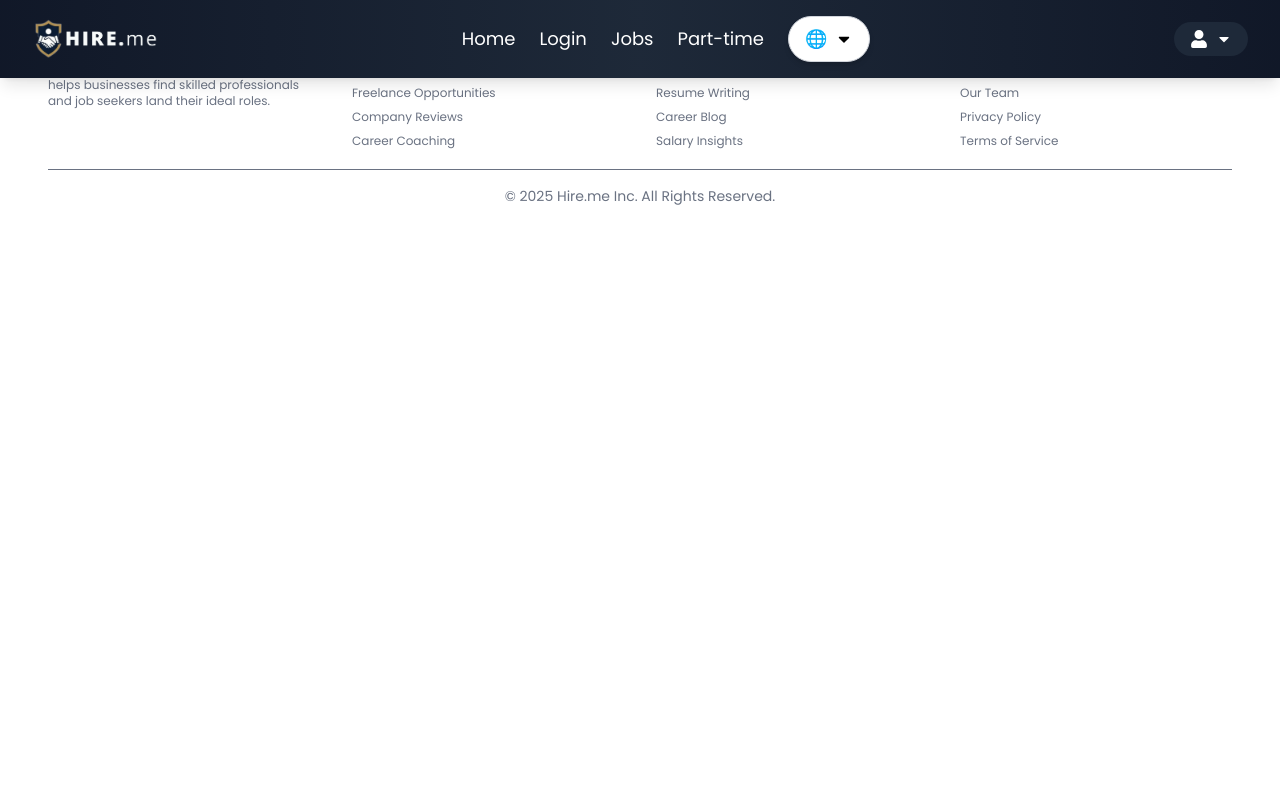
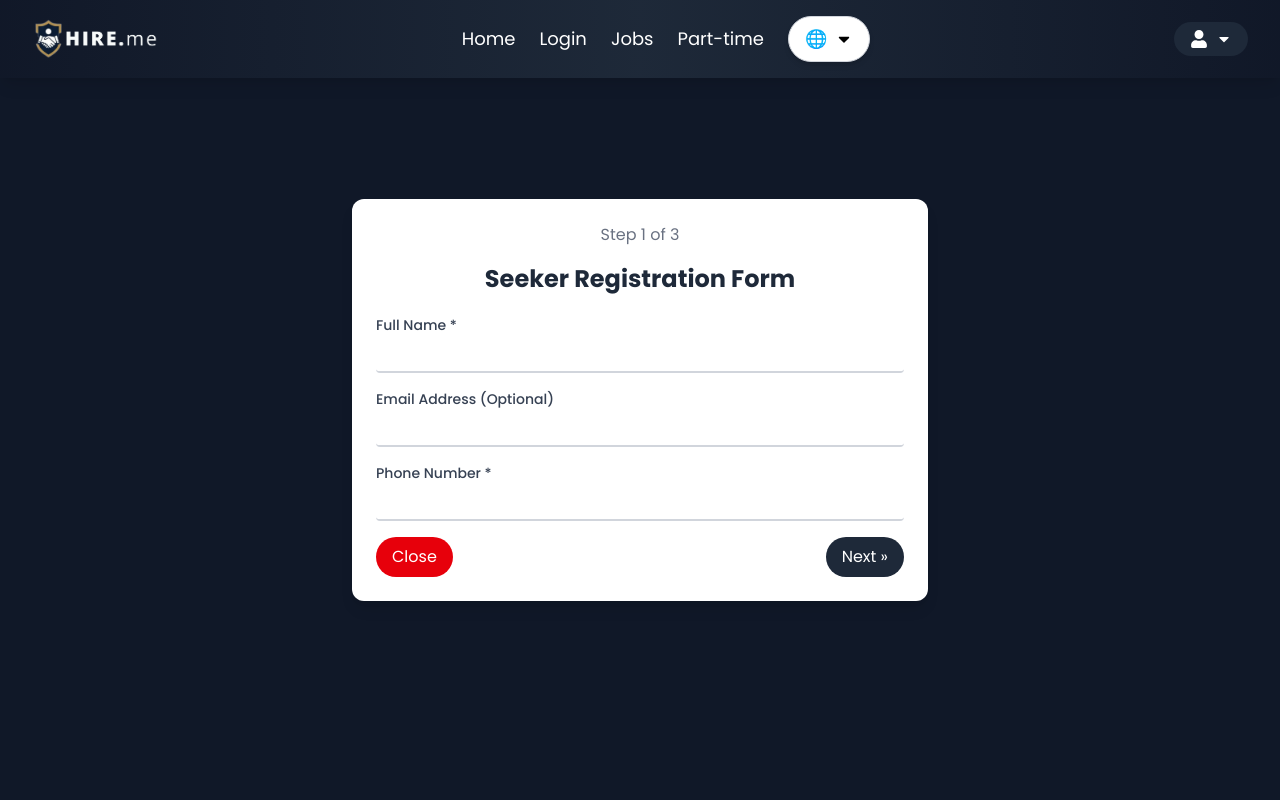
Before and after one commit to av-nandedkar/HIRE.me, a React (Vite) app in the folder frontend/: page /seekerform in a window 1280 px wide. Shown: the top 800 px of the page. Built offline with nearby package versions, Linux system fonts and the light colour scheme.

Commit message:
seekerform

```diff
--- a/frontend/package.json
+++ b/frontend/package.json
@@ -20,6 +20,7 @@
     "react-hot-toast": "^2.5.2",
     "react-icons": "^5.5.0",
     "react-router-dom": "^7.3.0",
+    "react-select": "^5.10.1",
     "react-simple-typewriter": "^5.0.1",
     "react-typing-effect": "^2.0.5",
     "tailwindcss": "^4.0.13"
--- a/frontend/src/App.jsx
+++ b/frontend/src/App.jsx
@@ -5,6 +5,7 @@ import Login from './components/Login/Login';
 import Register from './components/Login/Register';
 import Home from './components/Home/Home'
 import WorkProviderForm from './components/Forms/provider';
+import SeekerForm from './components/Forms/seeker';
 
 function App() {
   return (
@@ -17,7 +18,7 @@ function App() {
           <Route path="/register" element={<Register />} />
           <Route path="/login" element={<Login />} />
           <Route path="/workproviderform" element={<WorkProviderForm />} />
-
+          <Route path="/seekerform" element={<SeekerForm/>}></Route>
         </Routes>
         <Footer/>
       </div>
--- a/frontend/src/components/Forms/provider.jsx
+++ b/frontend/src/components/Forms/provider.jsx
@@ -89,13 +89,6 @@ const JobForm = () => {
     <div className="flex items-center px-8 justify-center min-h-screen bg-gray-900">
       <Toaster />
       <div className="bg-white p-8 rounded-xl shadow-lg w-full max-w-md sm:max-w-lg md:max-w-xl lg:max-w-2xl xl:max-w-3xl relative">
-        {/* Close Button */}
-        <button
-          onClick={handleClose}
-          className="absolute top-3 right-3 bg-red-500 text-white rounded-full w-8 h-8 flex items-center justify-center hover:bg-red-600 transition"
-        >
-          ✖
-        </button>
 
         {/* Progress Indicator */}
         <div className="text-center mb-6">
--- a/frontend/src/components/Forms/seeker.jsx
+++ b/frontend/src/components/Forms/seeker.jsx
@@ -0,0 +1,212 @@
+import { useState } from "react";
+import toast, { Toaster } from "react-hot-toast";
+import Select from "react-select";
+import { getDatabase, ref, push } from "firebase/database";
+import { app } from '../../firebase';
+const database = getDatabase(app);
+
+const SeekerForm = () => {
+  const [step, setStep] = useState(1);
+  const [formData, setFormData] = useState({
+    fullName: "",
+    email: "",
+    phoneNumber: "",
+    profilePicture: null,
+    dateOfBirth: "",
+    professionalDetails: "",
+    skills: [],
+    experienceYears: "",
+    certifications: [],
+    projectImages: [],
+    availability: {
+      workHours: "",
+      daysAvailable: "",
+      onDemand: false,
+    },
+    location: "",
+    pincode: "",
+    expectedPayRange: "",
+    identityVerification: null,
+    languagesKnown: "",
+  });
+
+  const skillOptions = [
+    "Plumber", "Electrician", "Painter", "Electronics Repairs", "Mechanic",
+    "Housemaid", "Cleaning Worker"
+  ];
+
+  const handleChange = (e) => {
+    setFormData({ ...formData, [e.target.name]: e.target.value });
+  };
+
+  const handleFileChange = (e) => {
+    setFormData({ ...formData, profilePicture: e.target.files[0] });
+  };
+
+  const handleSkillChange = (e) => {
+    const selectedSkills = Array.from(e.target.selectedOptions, option => option.value);
+    setFormData({ ...formData, skills: selectedSkills });
+  };
+
+  const nextStep = () => setStep(step + 1);
+  const prevStep = () => setStep(step - 1);
+
+  const handleSubmit = (e) => {
+    e.preventDefault();
+    const requiredFields = ["fullName", "phoneNumber", "skills", "experienceYears", "location", "pincode", "expectedPayRange"];
+
+    for (const field of requiredFields) {
+      if (!formData[field] || (Array.isArray(formData[field]) && formData[field].length === 0)) {
+        toast.error("Please fill all the required fields!");
+        return;
+      }
+    }
+
+    const professionalsRef = ref(database, "professionals");
+    push(professionalsRef, formData)
+      .then(() => {
+        toast.success("Profile submitted successfully!");
+        setFormData({
+          fullName: "",
+          email: "",
+          phoneNumber: "",
+          profilePicture: null,
+          dateOfBirth: "",
+          professionalDetails: "",
+          skills: [],
+          experienceYears: "",
+          certifications: [],
+          projectImages: [],
+          availability: {
+            workHours: "",
+            daysAvailable: "",
+            onDemand: false,
+          },
+          location: "",
+          pincode: "",
+          expectedPayRange: "",
+          identityVerification: null,
+          languagesKnown: "",
+        });
+      })
+      .catch((error) => {
+        toast.error("Error submitting profile: " + error.message);
+      });
+  };
+
+  const handleClose = () => {
+    if (window.confirm("Are you sure you want to close the form? All progress will be lost.")) {
+      setStep(1);
+      setFormData({
+        fullName: "",
+          email: "",
+          phoneNumber: "",
+          profilePicture: null,
+          dateOfBirth: "",
+          professionalDetails: "",
+          skills: [],
+          experienceYears: "",
+          certifications: [],
+          projectImages: [],
+          availability: {
+            workHours: "",
+            daysAvailable: "",
+            onDemand: false,
+          },
+          location: "",
+          pincode: "",
+          expectedPayRange: "",
+          identityVerification: null,
+          languagesKnown: "",
+      });
+      toast.error("Form reset!");
+    }
+  };
+
+  return (
+    <div className="flex items-center px-8 justify-center min-h-screen bg-gray-900">
+      <Toaster />
+      <div className="bg-white p-6 rounded-xl shadow-lg w-full max-w-xl relative">
+        <div className="text-center mb-4">
+          <span className="text-gray-500">Step {step} of 3</span>
+        </div>
+        <h2 className="text-2xl font-bold text-center mb-5 text-gray-800">Seeker Registration Form</h2>
+        <form onSubmit={handleSubmit} className="space-y-4">
+          {step === 1 && (
+            <div>
+              <label className="block text-sm font-medium text-gray-700 mt-1">Full Name *</label>
+              <input type="text" name="fullName" value={formData.fullName} onChange={handleChange} required className="text-sm w-full p-2 border-b-2 border-gray-300 rounded focus:border-blue-600 outline-none" />
+
+              <label className="block text-sm font-medium text-gray-700 mt-4">Email Address (Optional)</label>
+              <input type="email" name="email" value={formData.email} onChange={handleChange} className="text-sm w-full p-2 border-b-2 border-gray-300 rounded focus:border-blue-600 outline-none" />
+
+              <label className="block text-sm font-medium text-gray-700 mt-4">Phone Number *</label>
+              <input type="text" name="phoneNumber" value={formData.phoneNumber} onChange={handleChange} required className="text-sm w-full p-2 border-b-2 border-gray-300 rounded focus:border-blue-600 outline-none" />
+
+              <div className="flex justify-between">
+                <button onClick={handleClose} className="bg-red-600 text-white py-2 px-4 rounded-3xl hover:bg-red-700 transition mt-4">Close</button>
+                <button
+                  type="button"
+                  onClick={nextStep}
+                  className="bg-gray-800 text-white py-2 px-4 rounded-3xl hover:bg-blue-700 transition mt-4"
+                >
+                  Next »
+                </button>
+              </div>
+            </div>
+          )}
+
+          {step === 2 && (
+            <div>
+              <label className="block text-sm font-medium text-gray-700 mb-1 mt-2">Profile Picture</label>
+              <input type="file" name="profilePicture" onChange={handleFileChange} className="text-xs w-full p-2 border border-gray-300 rounded focus:border-blue-600 outline-none" />
+              <label className="block text-sm font-medium text-gray-700 mb-1 mt-3">Skills/Expertise *</label>
+              <Select
+                isMulti
+                name="skills"
+                options={skillOptions.map(skill => ({ value: skill, label: skill }))}
+                className="w-full"
+                classNamePrefix="select"
+                value={formData.skills.map(skill => ({ value: skill, label: skill }))}
+                onChange={(selectedOptions) =>
+                  setFormData({
+                    ...formData,
+                    skills: selectedOptions.map(option => option.value),
+                  })
+                }
+              />
+
+              <label className="block text-sm font-medium text-gray-700  mt-3">Years of Experience *</label>
+              <input type="text" name="experienceYears" value={formData.experienceYears} onChange={handleChange} required className="w-full p-2 border-b-2 border-gray-300 rounded focus:border-blue-600 outline-none" />
+
+              <div className="flex justify-between">
+                <button type="button" onClick={prevStep} className="bg-gray-600 text-white py-2 px-4 rounded-3xl hover:bg-gray-700 transition mt-4">« Back</button>
+                <button type="button" onClick={nextStep} className="bg-gray-800 text-white py-2 px-4 rounded-3xl hover:bg-blue-700 transition mt-4">Next »</button>
+              </div>
+            </div>
+          )}
+
+          {step === 3 && (
+            <div>
+              <label className="block text-sm font-medium text-gray-700 mt-2">Location *</label>
+              <input type="text" name="location" value={formData.location} onChange={handleChange} required className="w-full p-2 border-b-2 border-gray-300 rounded focus:border-blue-600 outline-none" />
+
+              <label className="block text-sm font-medium text-gray-700 mt-4">Pincode *</label>
+              <input type="text" name="pincode" value={formData.pincode} onChange={handleChange} required className="w-full p-2 border-b-2 border-gray-300 rounded focus:border-blue-600 outline-none" />
+
+              <label className="block text-sm font-medium text-gray-700 mt-4">Expected Pay Range *</label>
+              <input type="text" name="expectedPayRange" value={formData.expectedPayRange} onChange={handleChange} required className="w-full p-2 border-b-2 border-gray-300 rounded focus:border-blue-600 outline-none" />
+
+              <div className="flex justify-between">
+                <button type="button" onClick={prevStep} className="bg-gray-600 text-white py-2 px-4 rounded-3xl hover:bg-gray-700 transition mt-4">« Back</button>
+                <button type="submit" className="bg-green-600 text-white py-2 px-4 rounded-3xl hover:bg-green-700 transition mt-4">Submit</button>
+              </div>
+            </div>
+          )}
+        </form>
+      </div>
+    </div>
+  );
+};
+
+export default SeekerForm;
```
Also changed, not shown: 1 other file (tests, documents, lock files or other folders).
